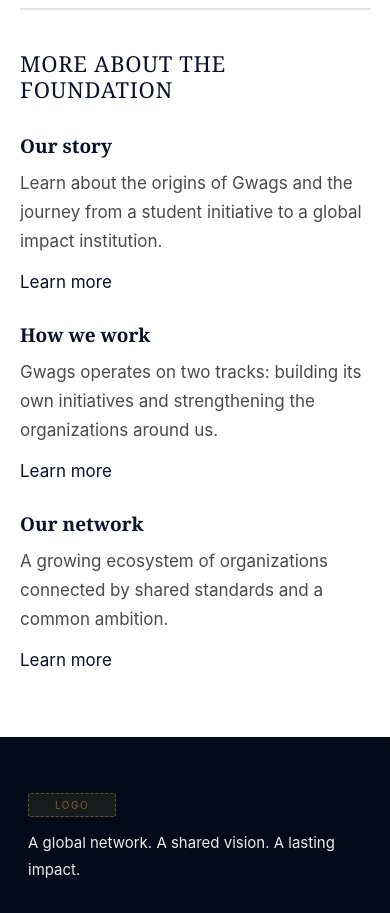
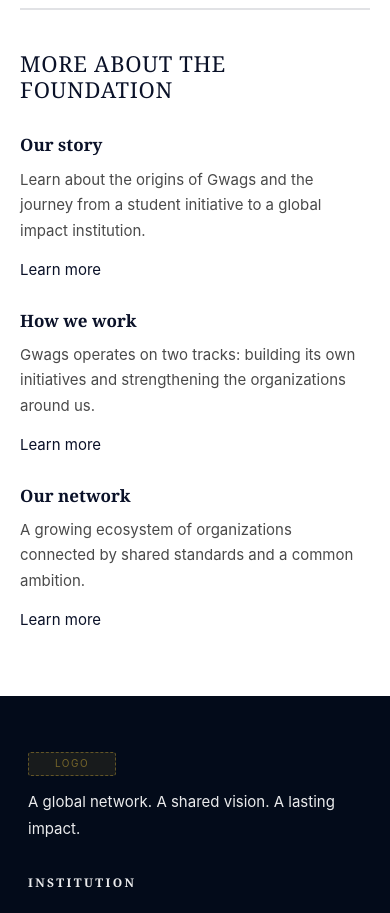
Before and after one commit to Daryllgio/gwags-website, a Next.js app: page /about/leadership/daryll-giovanny-bikak-mbal in a window 390 px wide. Shown: the part 800-1713 px from the top of the page. Built offline with nearby package versions, Linux system fonts and the light colour scheme.

Commit message:
Fix card title, desc, learn more responsive sizes on profile page

```diff
--- a/app/about/leadership/[slug]/page.tsx
+++ b/app/about/leadership/[slug]/page.tsx
@@ -296,11 +296,49 @@ export default function ProfilePage({ params }: { params: { slug: string } }) {
         /* ────────────────────────────────────────────────── */
 
         .pp-bio {
-          font-size:  18px;
-          color:      ${NAVY};
+          font-size:   18px;
+          color:       ${NAVY};
           line-height: 1.85;
-          max-width:  var(--bio-max-width);
-          margin:     0 0 48px;
+          max-width:   var(--bio-max-width);
+          margin:      0 0 48px;
+        }
+
+        .pp-card-title {
+          font-size:    19px;
+          font-weight:  600;
+          font-family:  Georgia, "Times New Roman", serif;
+          color:        ${NAVY};
+          margin-bottom: 10px;
+          line-height:  1.3;
+        }
+
+        .pp-card-desc {
+          font-size:   17px;
+          color:       #4A4A4A;
+          line-height: 1.7;
+          margin:      0 0 14px;
+        }
+
+        .pp-learn-more {
+          display:         inline-block;
+          position:        relative;
+          color:           ${NAVY};
+          font-size:       17px;
+          text-decoration: none;
+        }
+        .pp-learn-more::after {
+          content:    '';
+          position:   absolute;
+          bottom:     -2px;
+          left:       0;
+          width:      0;
+          height:     1.5px;
+          background: ${GOLD};
+          transition: width 0.3s ease;
+        }
+        @media (hover: hover) {
+          .pp-learn-more:hover        { color: ${GOLD}; }
+          .pp-learn-more:hover::after { width: 100%; }
         }
 
         @media (max-width: 1024px) {
@@ -309,17 +347,17 @@ export default function ProfilePage({ params }: { params: { slug: string } }) {
           .pp-bio  { font-size: 17px; }
         }
         @media (max-width: 768px) {
-          .pp-name { font-size: 28px; }
-          .pp-role { font-size: 28px; }
-          .pp-bio  { font-size: 16px; }
+          .pp-name       { font-size: 28px; }
+          .pp-role       { font-size: 28px; }
+          .pp-bio        { font-size: 16px; }
           .pp-card-title { font-size: 18px; }
           .pp-card-desc  { font-size: 16px; }
           .pp-learn-more { font-size: 16px; }
         }
         @media (max-width: 480px) {
-          .pp-name { font-size: 26px; }
-          .pp-role { font-size: 26px; }
-          .pp-bio  { font-size: 15px; }
+          .pp-name       { font-size: 26px; }
+          .pp-role       { font-size: 26px; }
+          .pp-bio        { font-size: 15px; }
           .pp-card-title { font-size: 17px; }
           .pp-card-desc  { font-size: 15px; }
           .pp-learn-more { font-size: 15px; }
@@ -390,27 +428,6 @@ export default function ProfilePage({ params }: { params: { slug: string } }) {
           .pp-ma-grid { grid-template-columns: 1fr; gap: 28px; }
         }
 
-        .pp-learn-more {
-          display:         inline-block;
-          position:        relative;
-          color:           ${NAVY};
-          font-size:       17px;
-          text-decoration: none;
-        }
-        .pp-learn-more::after {
-          content:    '';
-          position:   absolute;
-          bottom:     -2px;
-          left:       0;
-          width:      0;
-          height:     1.5px;
-          background: ${GOLD};
-          transition: width 0.3s ease;
-        }
-        @media (hover: hover) {
-          .pp-learn-more:hover        { color: ${GOLD}; }
-          .pp-learn-more:hover::after { width: 100%; }
-        }
       `}</style>
 
       <Nav lang={lang} onToggleLang={toggleLang} />
@@ -455,28 +472,10 @@ export default function ProfilePage({ params }: { params: { slug: string } }) {
         <div className="pp-ma-grid">
           {m.cards.map((card, i) => (
             <div key={i}>
-              <div
-                className="pp-card-title"
-                style={{
-                  fontFamily:   'Georgia, "Times New Roman", serif',
-                  fontSize:     '19px',
-                  fontWeight:   600,
-                  color:        NAVY,
-                  marginBottom: '10px',
-                  lineHeight:   1.3,
-                }}
-              >
+              <div className="pp-card-title">
                 {card.title}
               </div>
-              <p
-                className="pp-card-desc"
-                style={{
-                  fontSize:   '17px',
-                  color:      '#4A4A4A',
-                  lineHeight: 1.7,
-                  margin:     '0 0 14px',
-                }}
-              >
+              <p className="pp-card-desc">
                 {card.desc}
               </p>
               <Link href={card.href} className="pp-learn-more">
```
